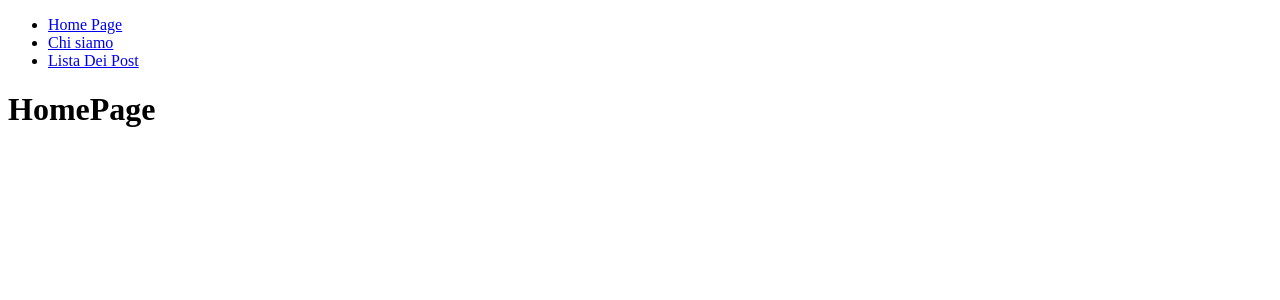
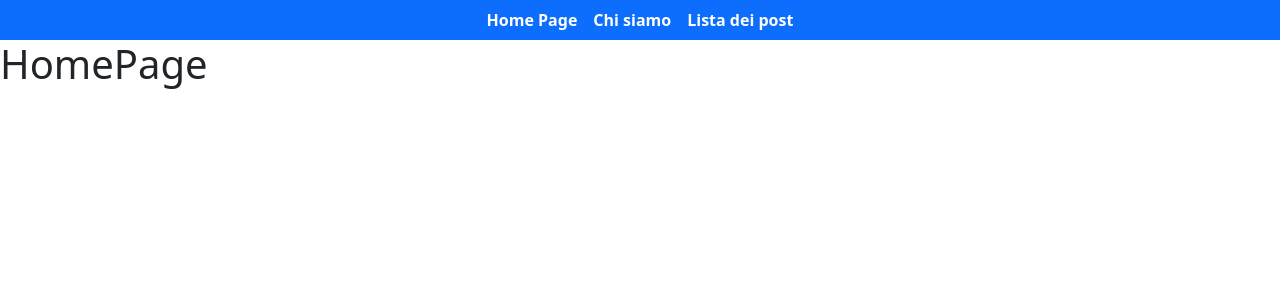
Before and after one commit to severogianluca/react-router, a React (Vite) app: page / in a window 1280 px wide. Shown: the top 300 px of the page. Built offline with nearby package versions, Linux system fonts and the light colour scheme.

Commit message:
Feat: add style navbar

```diff
--- a/index.html
+++ b/index.html
@@ -5,6 +5,8 @@
     <link rel="icon" type="image/svg+xml" href="/vite.svg" />
     <meta name="viewport" content="width=device-width, initial-scale=1.0" />
     <title>Vite + React</title>
+
+    <link href="https://cdn.jsdelivr.net/npm/bootstrap@5.3.5/dist/css/bootstrap.min.css" rel="stylesheet" integrity="sha384-SgOJa3DmI69IUzQ2PVdRZhwQ+dy64/BUtbMJw1MZ8t5HZApcHrRKUc4W0kG879m7" crossorigin="anonymous">
   </head>
 
 
--- a/src/App.css
+++ b/src/App.css
@@ -0,0 +1,19 @@
+
+.navbar ul {
+  list-style: none;
+  padding-left: 0;
+  margin: 0;
+  width: 100%;
+
+}
+
+.navbar ul li a {
+  color: white;
+  text-decoration: none;
+  font-weight: bold;
+
+}
+
+.navbar ul li a:hover {
+  color: black;
+}
--- a/src/App.jsx
+++ b/src/App.jsx
@@ -3,6 +3,7 @@ import DefaultLayout from "./layout/DefaultLayOut";
 import HomePage from "./pages/HomePage";
 import ChiSiamo from "./pages/ChiSiamo";
 import ListaDeiPost from "./pages/ListaDeiPost";
+import './App.css';
 
 function App() {
   return (
--- a/src/component/NavBar.jsx
+++ b/src/component/NavBar.jsx
@@ -1,15 +1,17 @@
 import { Link, NavLink } from "react-router-dom";
+
 
 function NavBar() {
     return (
         <>
-            <nav >
-                <ul>
-                    <li><Link to="/">Home Page</Link></li>
-                    <li><NavLink to="/ChiSiamo">Chi siamo</NavLink></li>
-                    <li><NavLink to="/ListaDeiPost">Lista Dei Post</NavLink></li>
-                </ul>
-
+            <nav className="navbar navbar bg-primary" data-bs-theme="dark">
+                <div className="w-100 d-flex justify-content-center">
+                    <ul className="d-flex gap-3 justify-content-center">
+                        <li><Link to="/">Home Page</Link></li>
+                        <li><NavLink to="/ChiSiamo">Chi siamo</NavLink></li>
+                        <li><NavLink to="/ListaDeiPost">Lista dei post</NavLink></li>
+                    </ul>
+                </div>
             </nav>
 
         </>
```
